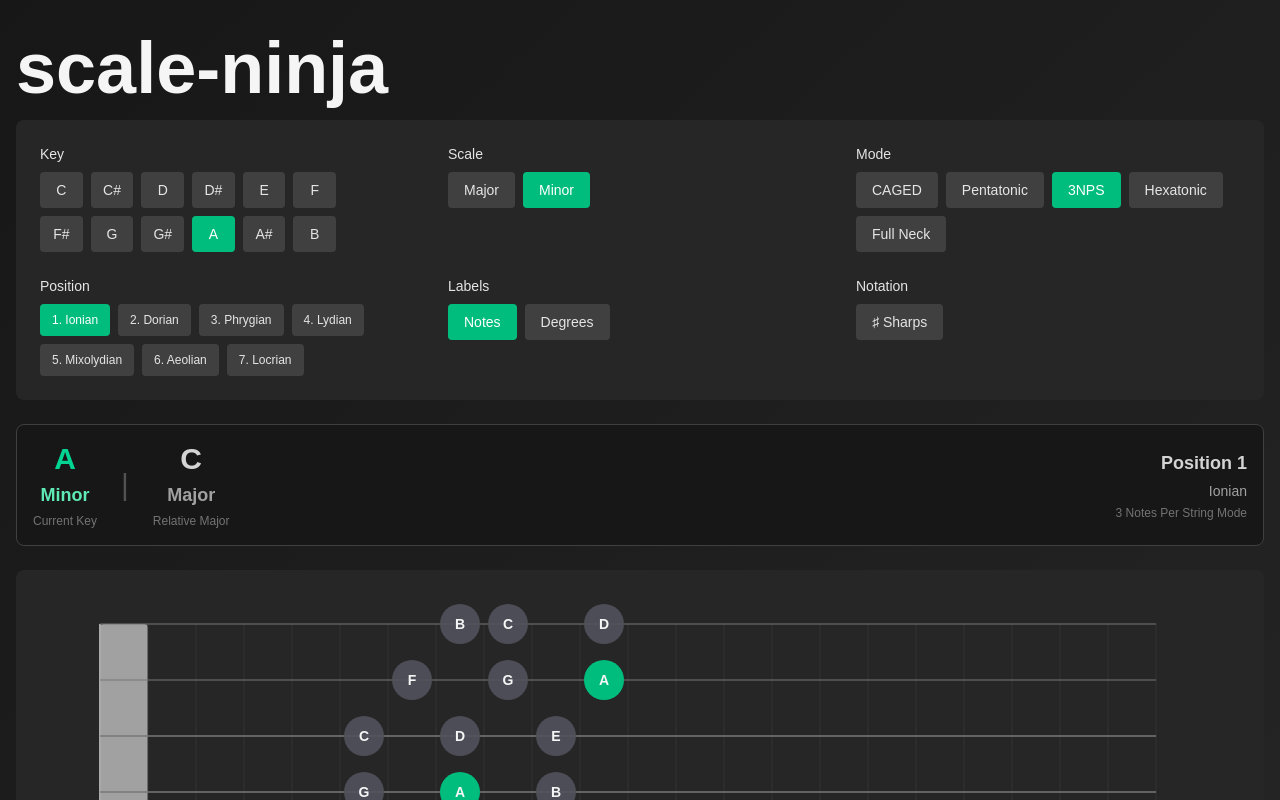
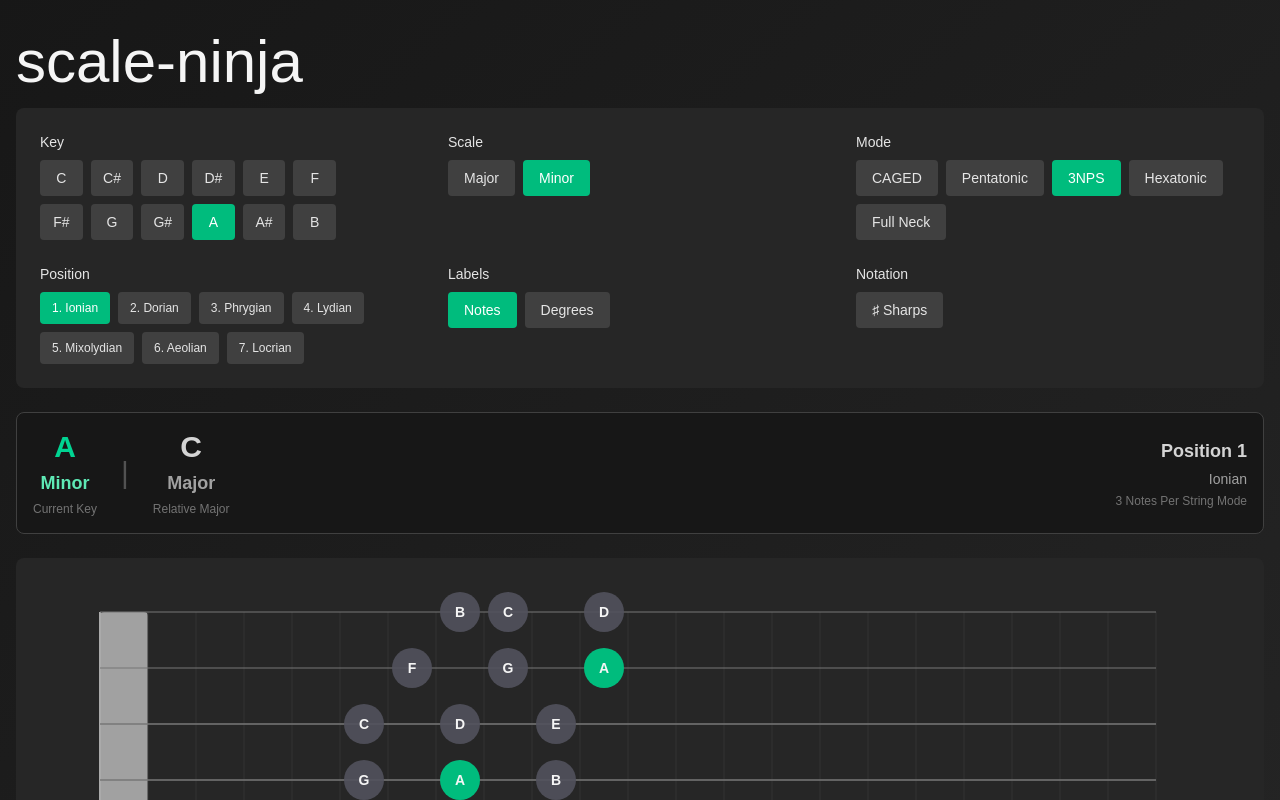
Before and after one commit to rembiti/scale-ninja, a Next.js app: page / in a window 1280 px wide. Shown: the top 800 px of the page. Built offline with nearby package versions, Linux system fonts and the light colour scheme.

Commit message:
cleaning up

```diff
--- a/app/components/Header.tsx
+++ b/app/components/Header.tsx
@@ -3,7 +3,7 @@ import React from "react";
 export function Header() {
   return (
     <div className="mb-4">
-      <h1 className="text-5xl md:text-7xl md:text-6xl font-bold text-neutral-100 mb-2">
+      <h1 className="text-5xl md:text-6xl text-neutral-100 mb-2">
         scale-ninja
       </h1>
     </div>
```
